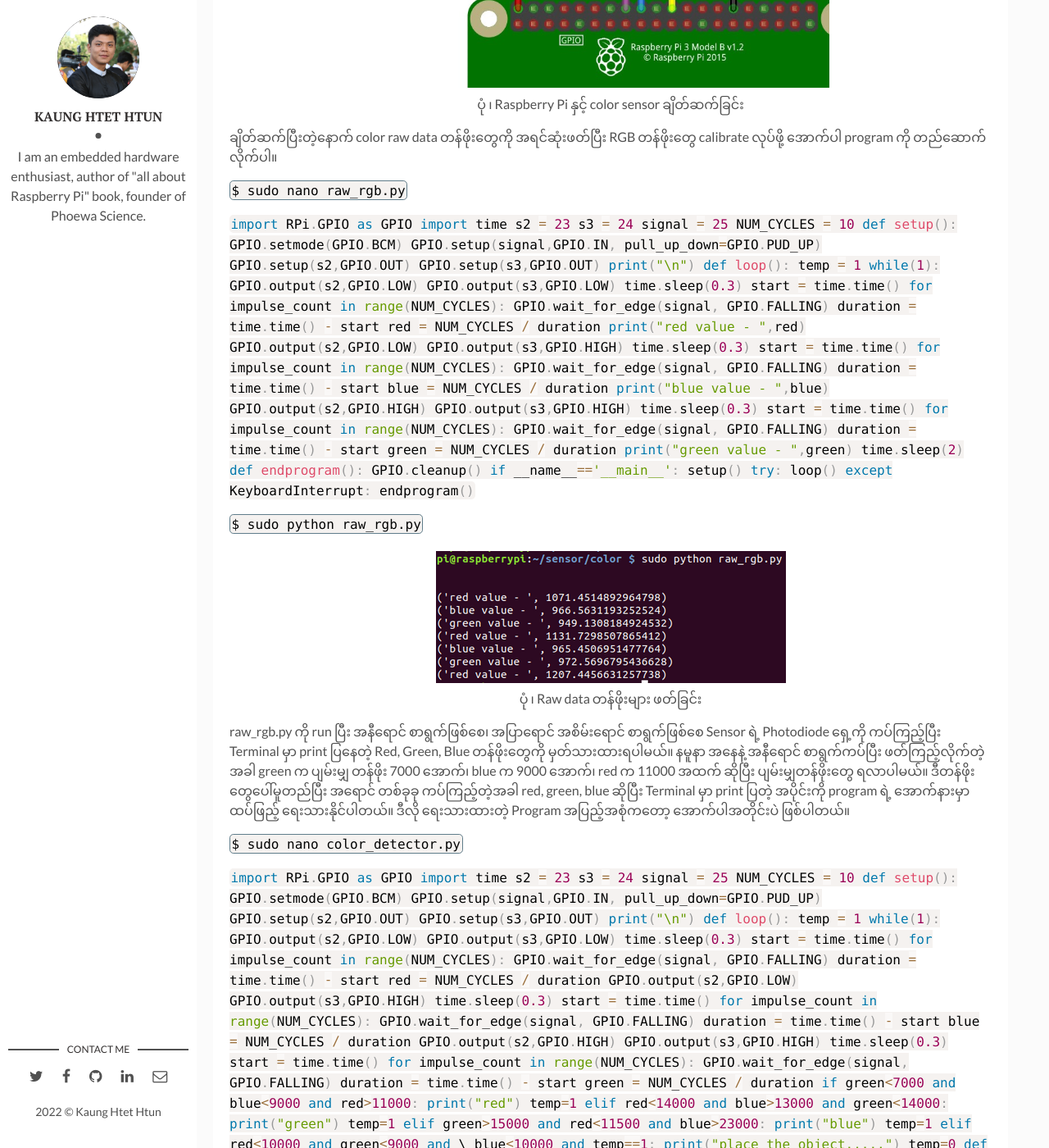
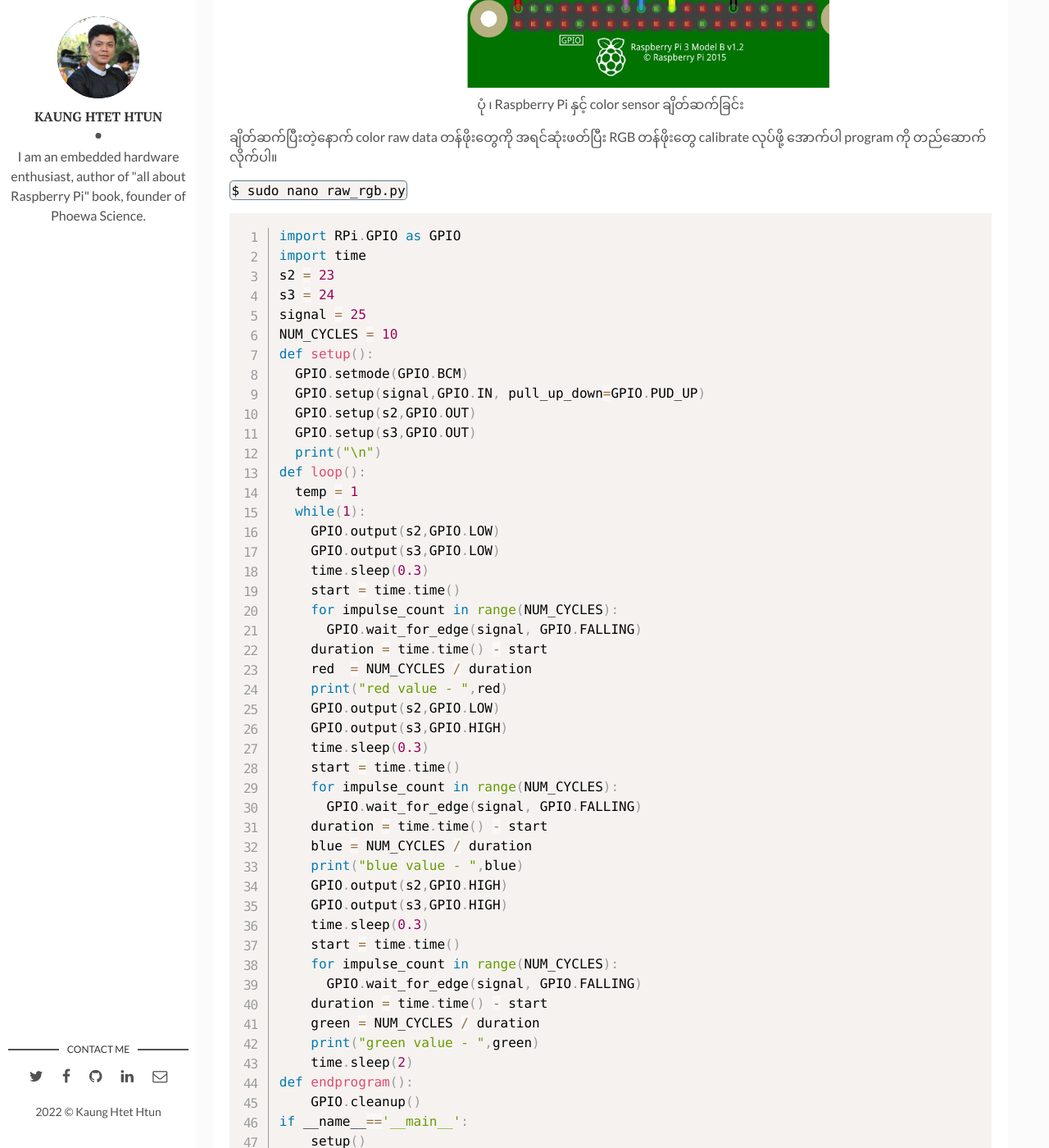
Before and after one commit to kogyikaunghtet/kogyikaunghtet.github.io, a Jekyll site: the page built from _posts/2021-1-31-rpi-color-sensor.markdown, in a window 1280 px wide and 1400 px high, scrolled down 2557 px. Shown: the whole window at 82% size. Built offline with Jekyll 4.4.1, drawn with Linux system fonts in a browser that asks for light colours; comment, search, counter and statistics services are not loaded.

Commit message:
Initial commit

```diff
--- a/_posts/2021-1-31-rpi-color-sensor.markdown
+++ b/_posts/2021-1-31-rpi-color-sensor.markdown
@@ -33,6 +33,7 @@ OE pin ကတော့ 74HC595 နဲ့ PCA9685 မှာ ပါဝင်တဲ
 
 TCS3200 Sensor နဲ့ Raspberry Pi ကို အောက်ပါအတိုင်း ချိတ်ဆက်နိုင်ပြီး Waveshare က ထုတ်တဲ့ TCS3200 အမျိုးအစားမှာတော့ built-in LED ကို 5V မှာ တပ်ဆင်ပြီး အဖွင့်အပိတ် လုပ်နိုင်အောင် LED ဆိုတဲ့ pin တစ်ပင် ပေးထားပါ တယ်။ အသုံးမပြုလိုရင် အလွတ်ထားနိုင်ပါတယ်။
 
+
 TCS3200 Color Sensor Pin | Raspberry Pi Pin
 Gnd | Gnd
 OE | Gnd
@@ -53,7 +54,7 @@ OUT | BCMGPIO 25
 
 `$ sudo nano raw_rgb.py`
 
-<code class="language-python line-numbers">
+<pre><code class="language-python line-numbers">
 import RPi.GPIO as GPIO
 import time
 s2 = 23
@@ -105,7 +106,7 @@ if __name__=='__main__':
         loop()
     except KeyboardInterrupt:
         endprogram()
-</code>
+</code></pre>
 
 `$ sudo python raw_rgb.py`
 
@@ -119,7 +120,7 @@ raw_rgb.py ကို run ပြီး အနီရောင် စာရွက
 
 `$ sudo nano color_detector.py`
 
-<code class="language-python line-numbers">
+<pre><code class="language-python line-numbers">
 import RPi.GPIO as GPIO
 import time
 s2 = 23
@@ -180,7 +181,7 @@ if __name__=='__main__':
         loop()
     except KeyboardInterrupt:
        endprogram()
-</code>
+</code></pre>
 
 `$ sudo python color_detector.py`
 
```
Also changed, not shown: assets/css/prism.css.
